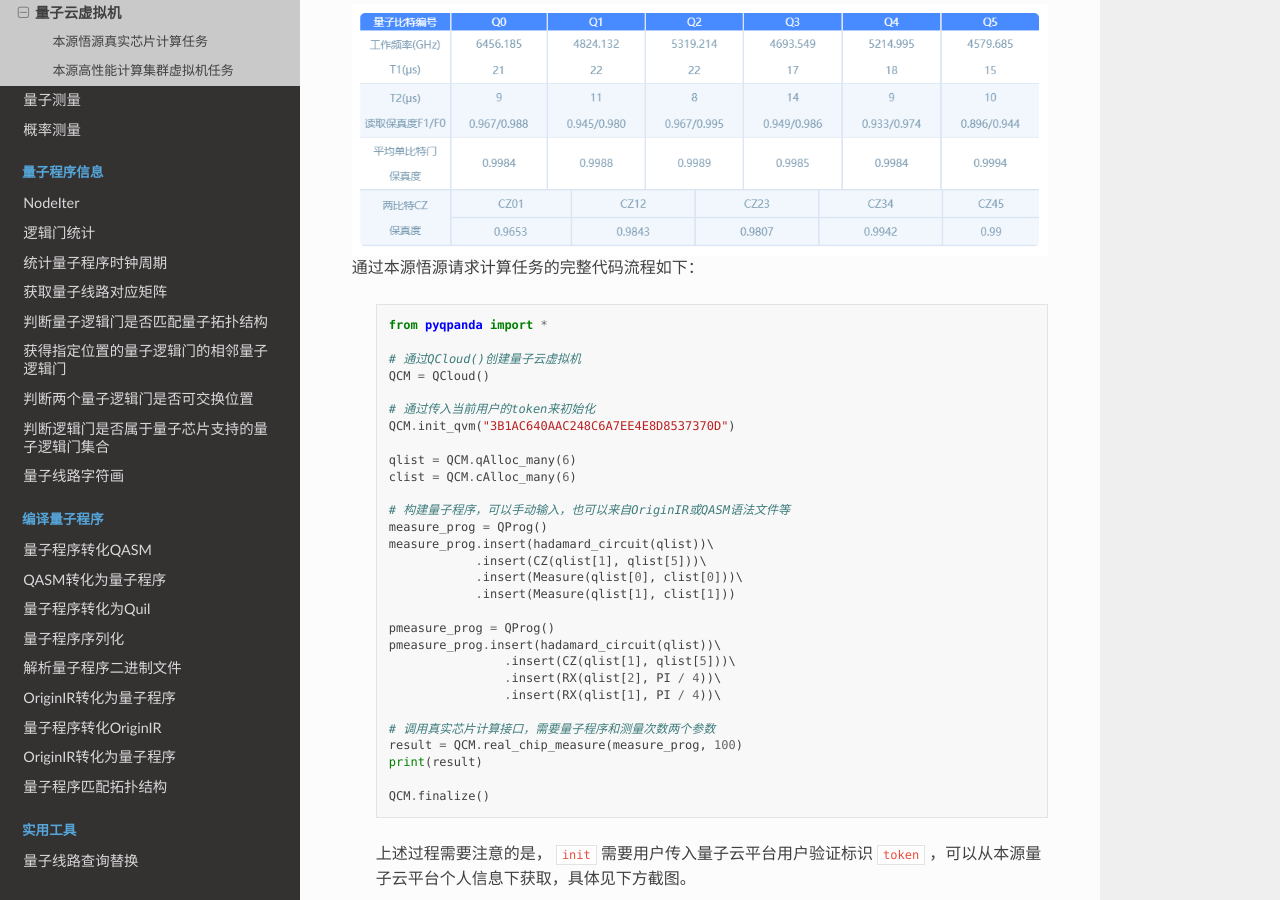
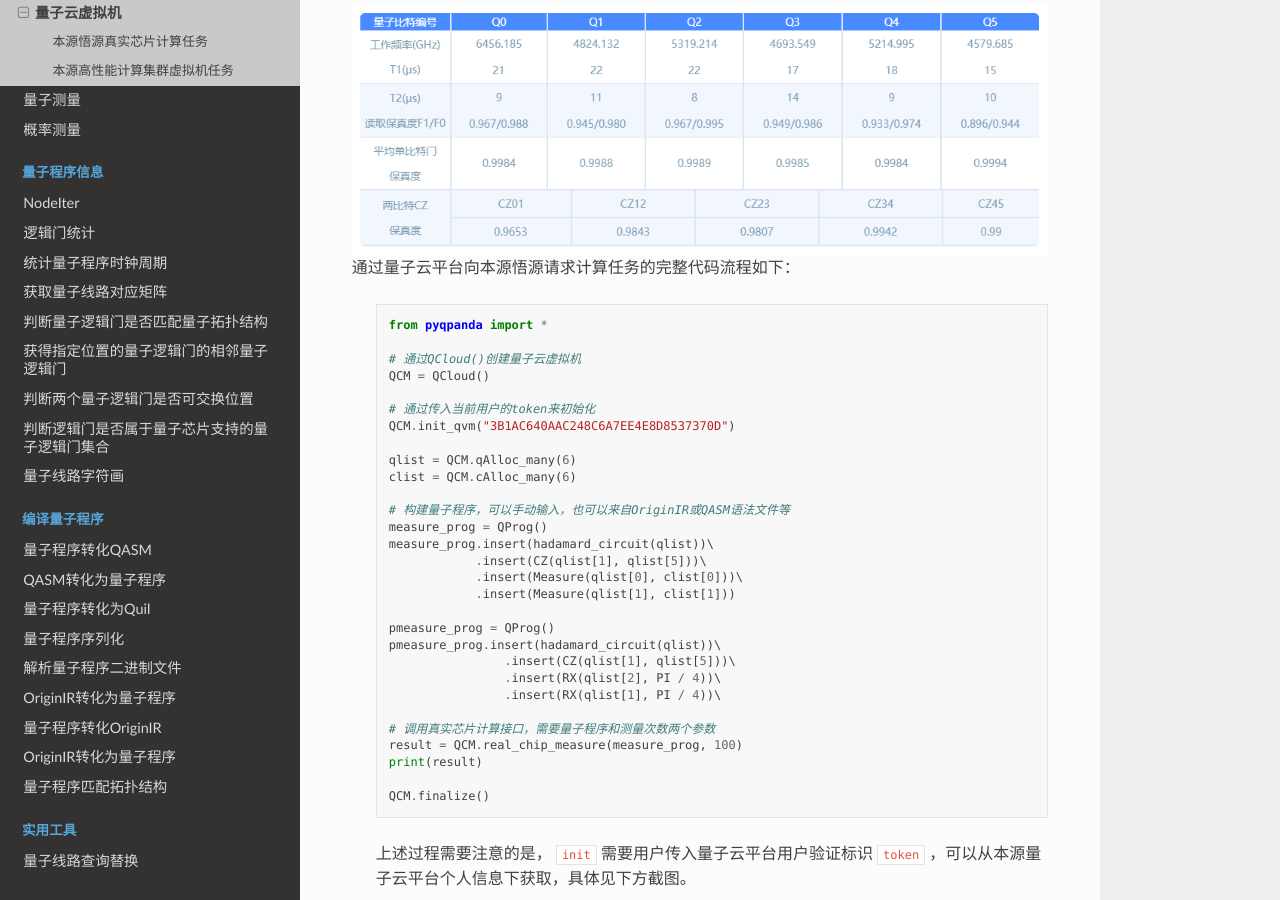
Before and after one commit to OriginQ/pyQPanda-Toturial, a Sphinx documentation site: the page built from source/QCloudMachine.rst, in a window 1280 px wide and 900 px high, scrolled down 1267 px. Built offline with Sphinx 7.4.7 and the Read the Docs theme 2.0.0, drawn with Linux system fonts in a browser that asks for light colours; pages that are not in the unit, such as notebooks, are missing from menus.

Commit message:
Update QCloudMachine.rst

```diff
--- a/source/QCloudMachine.rst
+++ b/source/QCloudMachine.rst
@@ -31,7 +31,7 @@ pyqpanda封装了量子云虚拟机，可以向本源量子的计算服务器集
 .. image:: images/param.png
    :align: center
 
-通过本源悟源请求计算任务的完整代码流程如下：
+通过量子云平台向本源悟源请求计算任务的完整代码流程如下：
 
     .. code-block:: python
 
```
